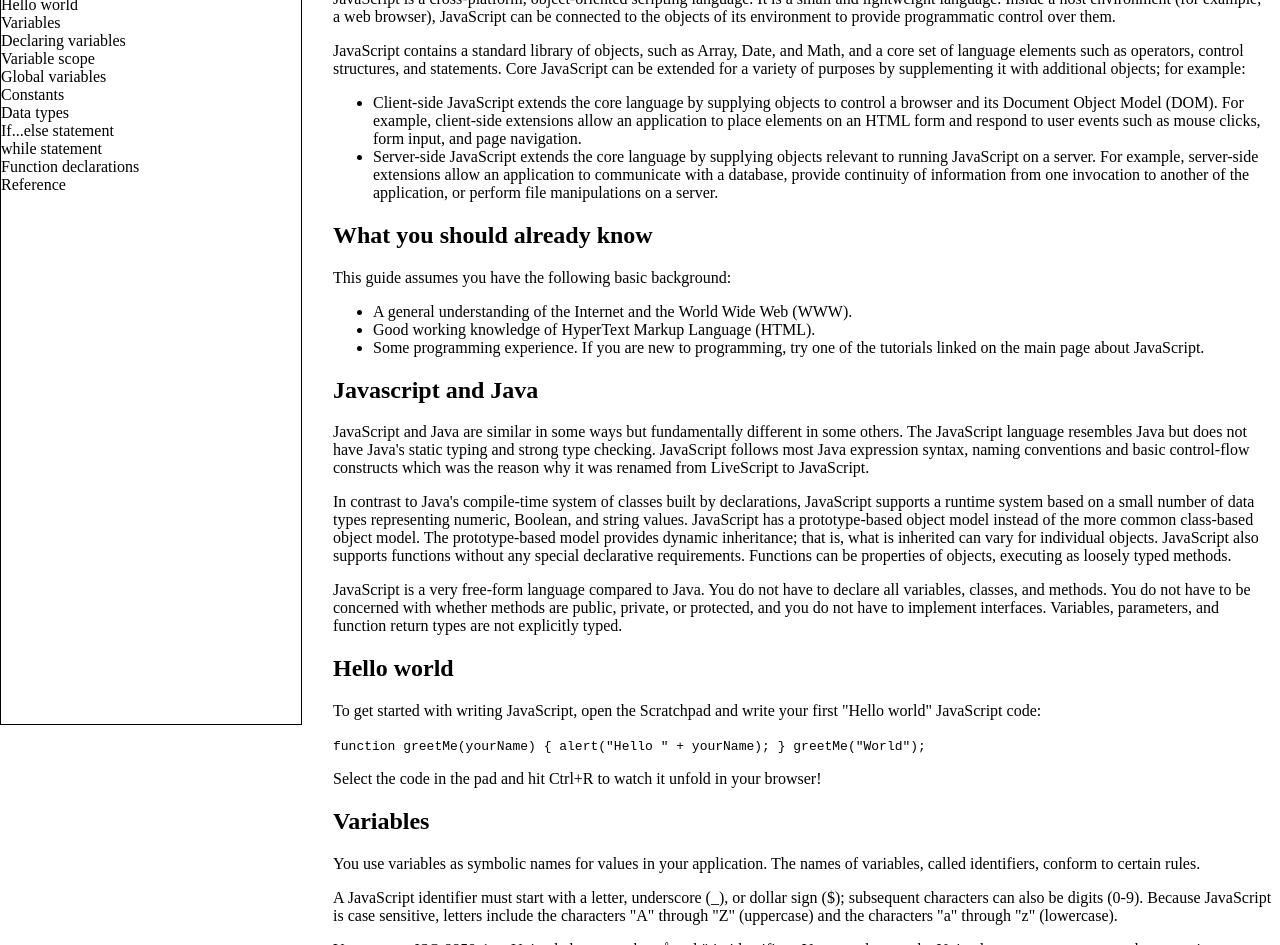
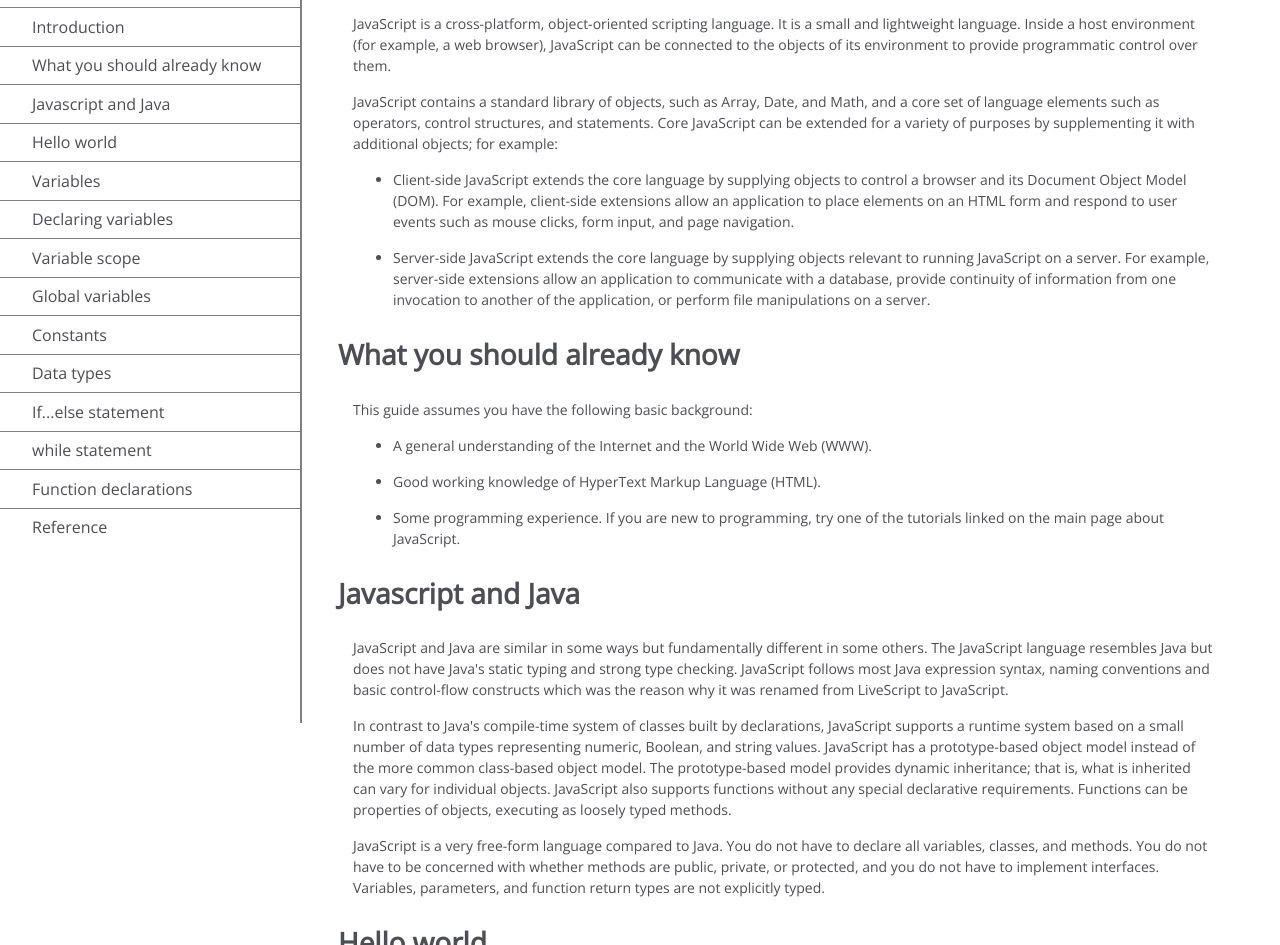
Before and after one commit to brandonh86/buildATechnicalDocumentationPage, a plain HTML site: page index.html in a window 1280 px wide. Shown: the part 77-1022 px from the top of the page. Drawn offline with nearby package versions, Linux system fonts and the light colour scheme.

Commit message:
finished product, need to add IDs for FreeCodeCamp

```diff
--- a/css/style.css
+++ b/css/style.css
@@ -1,5 +1,11 @@
+* {
+    font-family: "Open Sans";
+    font-size: 14px;
+    color: #4d4e53;
+}
+
 .nav-bar {
-    border: 1px solid black;
+    border-right: 2px solid grey;
     width: 300px;
     height: 100%;
     display: flex;
@@ -11,6 +17,46 @@
     margin: 0px;
 }
 
+.nav-bar a {
+    height: 30px;
+    width: 300px;
+    border-top: 1px solid grey;
+    padding-top: 7.5px;
+    text-indent: 2em;
+    font-size: 16px;
+}
+
+.nav-bar h1 {
+    text-align: center;
+}
+
 main {
-    margin-left: 325px;
+    margin: 25px 25px 25px 300px;
+    line-height: 1.5;
 }
+
+article {
+    margin: 15px 15px 15px 30px;
+}
+
+h1 {
+    font-size: 2em;
+}
+
+main p, li {
+    margin: 15px;
+}
+
+code {
+    display: block;
+    white-space: pre-line;
+    line-height: 2;
+    margin: 25px;
+    padding: 10px;
+    background-color: #f7f7f7;
+
+}
+
+nav a:link {
+    text-decoration: none;
+}
--- a/index.html
+++ b/index.html
@@ -5,26 +5,29 @@
         <meta name="viewport" content="width=device-width, initial scale=1.0">
         <link rel="stylesheet" href="css/style.css">
         <title>Technical Documentation Page</title>
+        <link rel="preconnect" href="https://fonts.googleapis.com">
+        <link rel="preconnect" href="https://fonts.gstatic.com" crossorigin>
+        <link href="https://fonts.googleapis.com/css2?family=Open+Sans&display=swap" rel="stylesheet">
     </head>
     <nav class="nav-bar">
-        <a>js documentation</a>
-        <a>Introduction</a>
-        <a>What you should already know</a>
-        <a>Javascript and Java</a>
-        <a>Hello world</a>
-        <a>Variables</a>
-        <a>Declaring variables</a>
-        <a>Variable scope</a>
-        <a>Global variables</a>
-        <a>Constants</a>
-        <a>Data types</a>
-        <a>If...else statement</a>
-        <a>while statement</a>
-        <a>Function declarations</a>
-        <a>Reference</a>
+        <h1>JS Documentation</h1>
+        <a href="#introduction">Introduction</a>
+        <a href="#what-you-should-already-know">What you should already know</a>
+        <a href="#javascript-and-java">Javascript and Java</a>
+        <a href="#hello-world">Hello world</a>
+        <a href="#variables">Variables</a>
+        <a href="#declaring-variables">Declaring variables</a>
+        <a href="#variable-scope">Variable scope</a>
+        <a href="#global-variables">Global variables</a>
+        <a href="#constants">Constants</a>
+        <a href="#data-types">Data types</a>
+        <a href="#if-else-statement">If...else statement</a>
+        <a href="#while-statement">while statement</a>
+        <a href="#function-declarations">Function declarations</a>
+        <a href="#reference">Reference</a>
     </nav>
     <main>
-        <article>
+        <article id="introduction">
             <h1>Introduction</h1>
             <p>JavaScript is a cross-platform, object-oriented scripting language. It is a small and lightweight language. Inside a host environment (for example, a web browser), JavaScript can be connected to the objects of its environment to provide programmatic control over them. </p>
             <p>JavaScript contains a standard library of objects, such as Array, Date, and Math, and a core set of language elements such as operators, control structures, and statements. Core JavaScript can be extended for a variety of purposes by supplementing it with additional objects; for example: </p>
@@ -33,7 +36,7 @@
                 <li>Server-side JavaScript extends the core language by supplying objects relevant to running JavaScript on a server. For example, server-side extensions allow an application to communicate with a database, provide continuity of information from one invocation to another of the application, or perform file manipulations on a server.</li>
             </ul>
         </article>
-        <article>
+        <article id="what-you-should-already-know">
             <h1>What you should already know</h1>
             <p>This guide assumes you have the following basic background:</p>
             <ul>
@@ -42,28 +45,27 @@
                 <li>Some programming experience. If you are new to programming, try one of the tutorials linked on the main page about JavaScript. </li>
             </ul>
         </article>
-        <article>
+        <article id="javascript-and-java">
             <h1>Javascript and Java</h1>
             <p>JavaScript and Java are similar in some ways but fundamentally different in some others. The JavaScript language resembles Java but does not have Java's static typing and strong type checking. JavaScript follows most Java expression syntax, naming conventions and basic control-flow constructs which was the reason why it was renamed from LiveScript to JavaScript.</p>
             <p>In contrast to Java's compile-time system of classes built by declarations, JavaScript supports a runtime system based on a small number of data types representing numeric, Boolean, and string values. JavaScript has a prototype-based object model instead of the more common class-based object model. The prototype-based model provides dynamic inheritance; that is, what is inherited can vary for individual objects. JavaScript also supports functions without any special declarative requirements. Functions can be properties of objects, executing as loosely typed methods.</p>
             <p>JavaScript is a very free-form language compared to Java. You do not have to declare all variables, classes, and methods. You do not have to be concerned with whether methods are public, private, or protected, and you do not have to implement interfaces. Variables, parameters, and function return types are not explicitly typed.</p>
         </article>
-        <article>
+        <article id="hello-world">
             <h1>Hello world</h1>
             <p>To get started with writing JavaScript, open the Scratchpad and write your first "Hello world" JavaScript code:</p>
-            <code>
-                function greetMe(yourName) { alert("Hello " + yourName); }
+            <code>function greetMe(yourName) { alert("Hello " + yourName); }
                 greetMe("World");
             </code>
             <p>Select the code in the pad and hit Ctrl+R to watch it unfold in your browser!</p>
         </article>
-        <article>
+        <article id="variables">
             <h1>Variables</h1>
             <p>You use variables as symbolic names for values in your application. The names of variables, called identifiers, conform to certain rules.</p>
             <p>A JavaScript identifier must start with a letter, underscore (_), or dollar sign ($); subsequent characters can also be digits (0-9). Because JavaScript is case sensitive, letters include the characters "A" through "Z" (uppercase) and the characters "a" through "z" (lowercase).</p>
             <p>You can use ISO 8859-1 or Unicode letters such as å and ü in identifiers. You can also use the Unicode escape sequences as characters in identifiers. Some examples of legal names are Number_hits, temp99, and _name.</p>
         </article>
-        <article>
+        <article id="declaring-variables">
             <h1>Declaring variables</h1>
             <p>You can declare variables in three ways:</p>
             <p>With the keyword var. For example,</p>
@@ -76,7 +78,7 @@
             <code>let y = 13.</code>
             <p>This syntax can be used to declare a block scope local variable. See Variable scope below.</p>
         </article>
-        <article>
+        <article id="variable-scope">
             <h1>Variable scope</h1>
             <p>When you declare a variable outside of any function, it is called a global variable, because it is available to any other code in the current document. When you declare a variable within a function, it is called a local variable, because it is available only within that function.</p>
             <p>JavaScript before ECMAScript 2015 does not have block statement scope; rather, a variable declared within a block is local to the function (or global scope) that the block resides within. For example the following code will log 5, because the scope of x is the function (or global context) within which x is declared, not the block, which in this case is an if statement.</p>
@@ -85,12 +87,12 @@
             <code>if (true) { let y = 5; } console.log(y); // ReferenceError: y is not
                 defined</code>
         </article>
-        <article>
+        <article id="global-variables">
             <h1>Global variables</h1>
             <p>Global variables are in fact properties of the global object. In web pages the global object is window, so you can set and access global variables using the window.variable syntax.</p>
             <p>Consequently, you can access global variables declared in one window or frame from another window or frame by specifying the window or frame name. For example, if a variable called phoneNumber is declared in a document, you can refer to this variable from an iframe as parent.phoneNumber.</p>
         </article>
-        <article>
+        <article id="constants">
             <h1>Constants</h1>
             <p>You can create a read-only, named constant with the const keyword. The syntax of a constant identifier is the same as for a variable identifier: it must start with a letter, underscore or dollar sign and can contain alphabetic, numeric, or underscore characters.</p>
             <code>const PI = 3.14;</code>
@@ -103,7 +105,7 @@
             <p>However, object attributes are not protected, so the following statement is executed without problems.</p>
             <code>const MY_OBJECT = {"key": "value"}; MY_OBJECT.key = "otherValue";</code>
         </article>
-        <article>
+        <article id="data-types">
             <h1>Data types</h1>
             <p>The latest ECMAScript standard defines seven data types:</p>
             <ul>
@@ -123,7 +125,7 @@
             </ul>
             <p>Although these data types are a relatively small amount, they enable you to perform useful functions with your applications. Objects and functions are the other fundamental elements in the language. You can think of objects as named containers for values, and functions as procedures that your application can perform.</p>
         </article>
-        <article>
+        <article id="if-else-statement">
             <h1>if...else statement</h1>
             <p>Use the if statement to execute a statement if a logical condition is true. Use the optional else clause to execute a statement if the condition is false. An if statement looks as follows:</p>
             <code>if (condition) { statement_1; } else { statement_2; }</code>
@@ -132,35 +134,26 @@
             <code>if (condition_1) { statement_1; } else if (condition_2) { statement_2;
                 } else if (condition_n) { statement_n; } else { statement_last; }</code>
             <p>In the case of multiple conditions only the first logical condition which evaluates to true will be executed. To execute multiple statements, group them within a block statement ({ ... }) . In general, it's good practice to always use block statements, especially when nesting if statements:</p>
-            <code>
-                if (condition) { statement_1_runs_if_condition_is_true;
+            <code>if (condition) { statement_1_runs_if_condition_is_true;
                 statement_2_runs_if_condition_is_true; } else {
                 statement_3_runs_if_condition_is_false;
                 statement_4_runs_if_condition_is_false; }
             </code>
             <p>It is advisable to not use simple assignments in a conditional expression, because the assignment can be confused with equality when glancing over the code. For example, do not use the following code:</p>
-            <code>
-                if (x = y) { /* statements here */ }
-            </code>
+            <code>  if (x = y) { /* statements here */ }</code>
             <p>If you need to use an assignment in a conditional expression, a common practice is to put additional parentheses around the assignment. For example:</p>
-            <code>
-                if ((x = y)) { /* statements here */ }
-            </code>
+            <code>if ((x = y)) { /* statements here */ }</code>
         </article>
-        <article>
+        <article id="while-statement">
             <h1>while statement</h1>
             <p>A while statement executes its statements as long as a specified condition evaluates to true. A while statement looks as follows:</p>
-            <code>
-                while (condition) statement
-            </code>
+            <code>while (condition) statement</code>
             <p>If the condition becomes false, statement within the loop stops executing and control passes to the statement following the loop.</p>
             <p>The condition test occurs before statement in the loop is executed. If the condition returns true, statement is executed and the condition is tested again. If the condition returns false, execution stops and control is passed to the statement following while. </p>
             <p>To execute multiple statements, use a block statement ({ ... }) to group those statements. </p>
             <p>Example:</p>
             <p>The following while loop iterates as long as n is less than three:</p>
-            <code>
-                var n = 0; var x = 0; while (n < 3) { n++; x += n; }
-            </code>
+            <code>var n = 0; var x = 0; while (n < 3) { n++; x += n; }</code>
             <p>With each iteration, the loop increments n and adds that value to x. Therefore, x and n take on the following values:</p>
                 <ul>
                     <li>After the first pass: n = 1 and x = 1</li>
@@ -169,7 +162,7 @@
                 </ul>
             <p>After completing the third pass, the condition n < 3 is no longer true, so the loop terminates.</p>
         </article>
-        <article>
+        <article id="function-declarations">
             <h1>Function declarations</h1>
             <p>A function definition (also called a function declaration, or function statement) consists of the function keyword, followed by:</p>
             <ul>
@@ -178,16 +171,12 @@
                 <li>The JavaScript statements that define the function, enclosed in curly brackets, { }.</li>
             </ul>
             <p>For example, the following code defines a simple function named square:</p>
-            <code>
-                function square(number) { return number * number; }
-            </code>
+            <code>function square(number) { return number * number; }</code>
             <p>The function square takes one argument, called number. The function consists of one statement that says to return the argument of the function (that is, number) multiplied by itself. The return statement specifies the value returned by the function.</p>
-            <code>
-                return number * number;
-            </code>
+            <code>return number * number;</code>
             <p>Primitive parameters (such as a number) are passed to functions by value; the value is passed to the function, but if the function changes the value of the parameter, this change is not reflected globally or in the calling function.</p>
         </article>
-        <article>
+        <article id="reference">
             <h1>Reference</h1>
             <ul>
                 <li>All the documentation in this page is taken from <a href="https://developer.mozilla.org/en-US/docs/Web/JavaScript/Guide">MDN</a></li>
```
